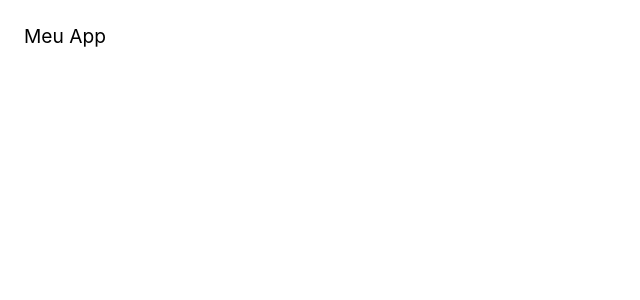
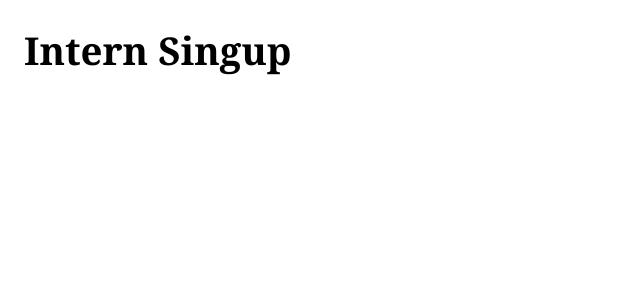
Before and after one commit to saamoff/react-form, a React (Create React App) app: page / in a window 1280 px wide. Shown: the top 300 px of the page, without its empty margins (0-640 px from the left). Built offline with nearby package versions, Linux system fonts and the light colour scheme.

Commit message:
Feat: created login page

```diff
--- a/src/App.js
+++ b/src/App.js
@@ -1,7 +1,12 @@
 import React from "react";
+import Login from "./pages/Login/login.jsx";
 
 const App = () => {
-  return <div>Meu App</div>;
+  return (
+    <div>
+      <Login/>
+    </div>
+  )
 };
 
 export default App;
--- /dev/null
+++ b/src/pages/Login/login.jsx
@@ -0,0 +1,11 @@
+import React from 'react'
+
+const Login = () => {
+  return (
+    <div>
+      <h1>Intern Singup</h1>
+    </div>
+  )
+}
+
+export default Login
```
